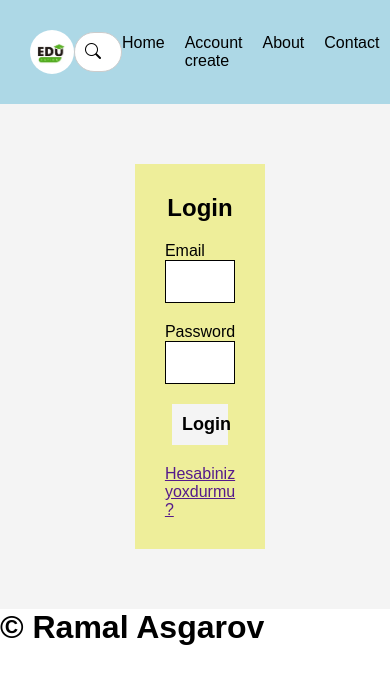
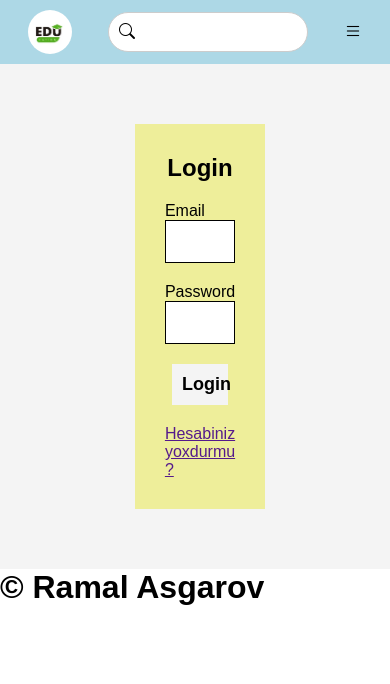
Before and after one commit to userldu/first-js-project, a plain HTML site: page index.html in a window 390 px wide. Drawn offline with nearby package versions, Linux system fonts and the light colour scheme.

Commit message:
Update Project

```diff
--- a/index.html
+++ b/index.html
@@ -39,6 +39,7 @@
                     </a>
                 </li>
             </ul>
+            <i class="bi bi-list"></i>
         </nav>
     </header>
     <section id="section-one">
--- a/static/index.css
+++ b/static/index.css
@@ -63,6 +63,11 @@ li > a{
 
     color: #000;
     text-decoration: none;
+}
+
+nav > .bi-list{
+    display: none;
+    font-size: 18px;
 }
 
 section{
@@ -196,3 +201,10 @@ form > .email{
     bottom: -5px;
     left: 10px;
 }
+
+@media (max-width: 430px){
+    header > nav{display: flex;padding: 10px;}
+    nav > .search-bar{width: 200px;}
+    nav > ul{display: none;}
+    nav > .bi-list{display: block;}
+}
```
